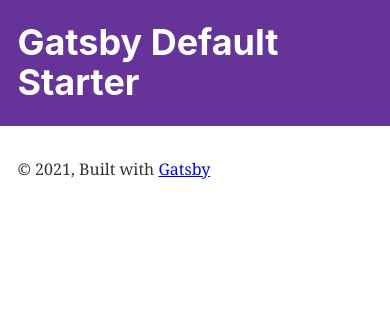
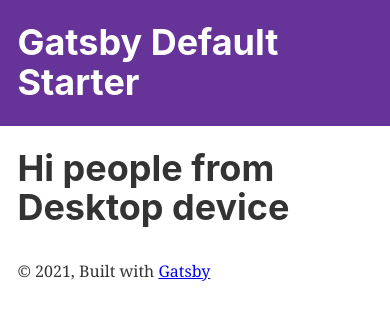
Before and after one commit to jassem-lab/useDeviceDetectGatsby-hooks, a Gatsby site: page / in a window 390 px wide. Built offline with nearby package versions, Linux system fonts and the light colour scheme; Gatsby itself is replaced by a stand-in of ours.

Commit message:
✨ Add Desktop content and adjust mobile content

```diff
--- a/src/pages/index.js
+++ b/src/pages/index.js
@@ -10,7 +10,7 @@ const IndexPage = () => {
   return (
     <Layout>
       <Seo title="Home" />
-      {isMobile && (
+      {isMobile ? (
         <div>
           <h1>Hi people</h1>
           <p>Welcome to your new Gatsby site from mobile device.</p>
@@ -28,7 +28,7 @@ const IndexPage = () => {
             <Link to="/using-typescript/">Go to "Using TypeScript"</Link>
           </p>
         </div>
-      )}
+      ) : <div> <h1>Hi people from Desktop device</h1> </div>}
     </Layout>
   )
 }
```
